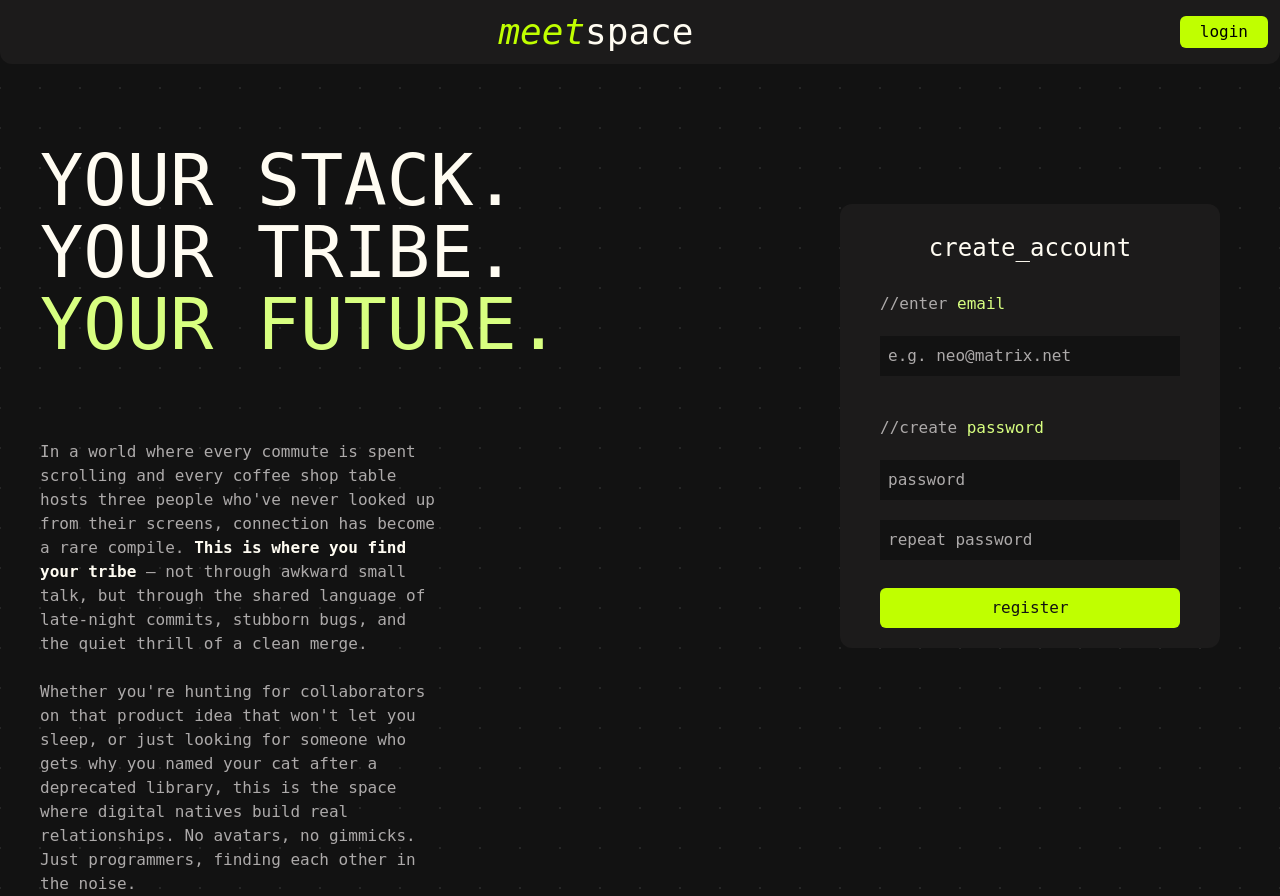
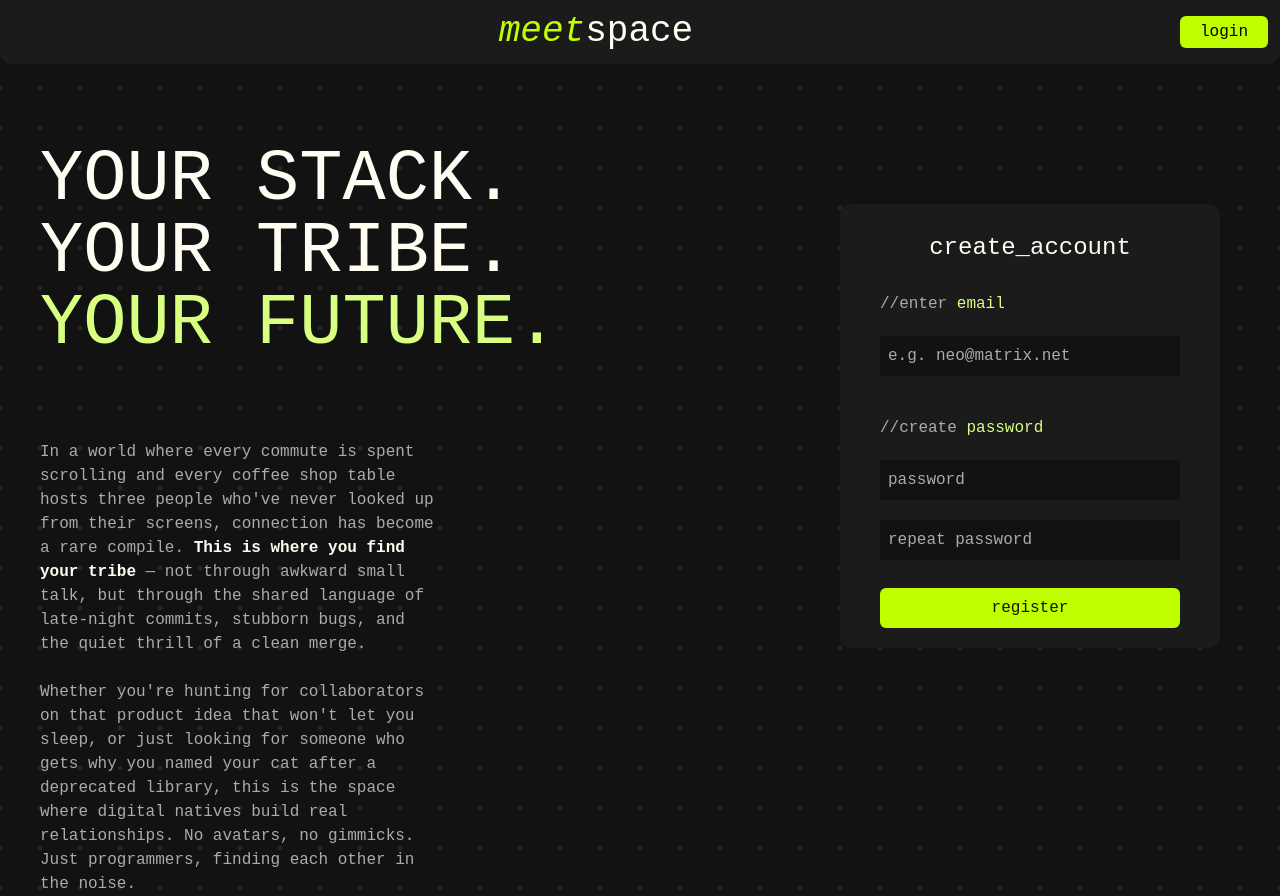
Before and after one commit to imranshiundu/MatchMe, a React (Vite) app in the folder frontend/: page / in a window 1280 px wide. Built offline with nearby package versions, Linux system fonts and the light colour scheme.

Commit message:
font changed and background

```diff
--- a/frontend/src/index.css
+++ b/frontend/src/index.css
@@ -2,8 +2,8 @@
     /* background-color: #403D39; */
     background-color: #121212;
     color: #FFFCF2;
-    font-family: "monospace";
-    background-image: radial-gradient(circle, #262626 1px, transparent 1px);
+    font-family: "JetBrains Mono", monospace;
+    background-image: radial-gradient(circle, #262626 2px, transparent 3px);
     background-size: 40px 40px;
     background-position: center;
 }
```
Also changed, not shown: 1 other file (tests, documents, lock files or other folders).
